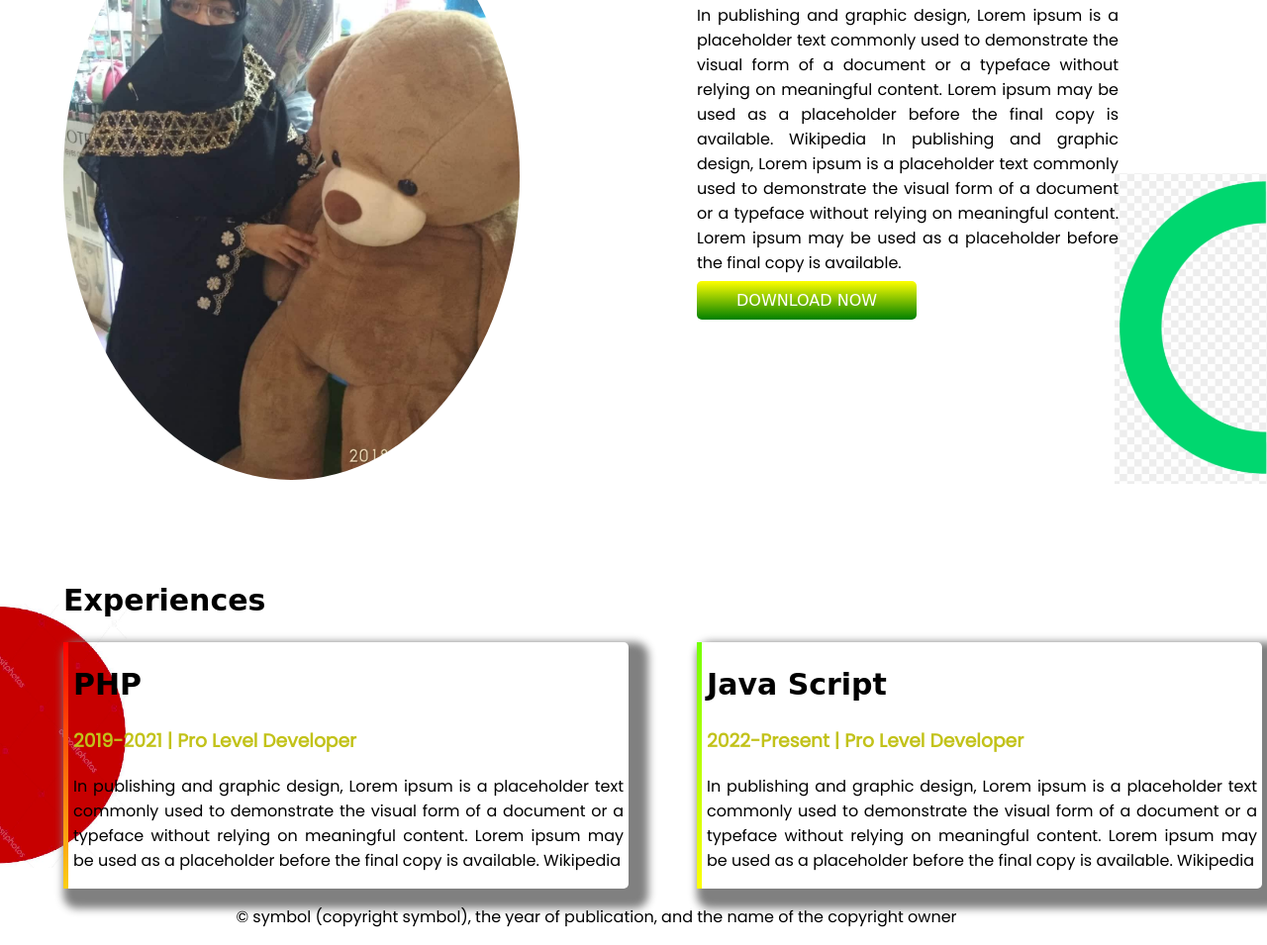
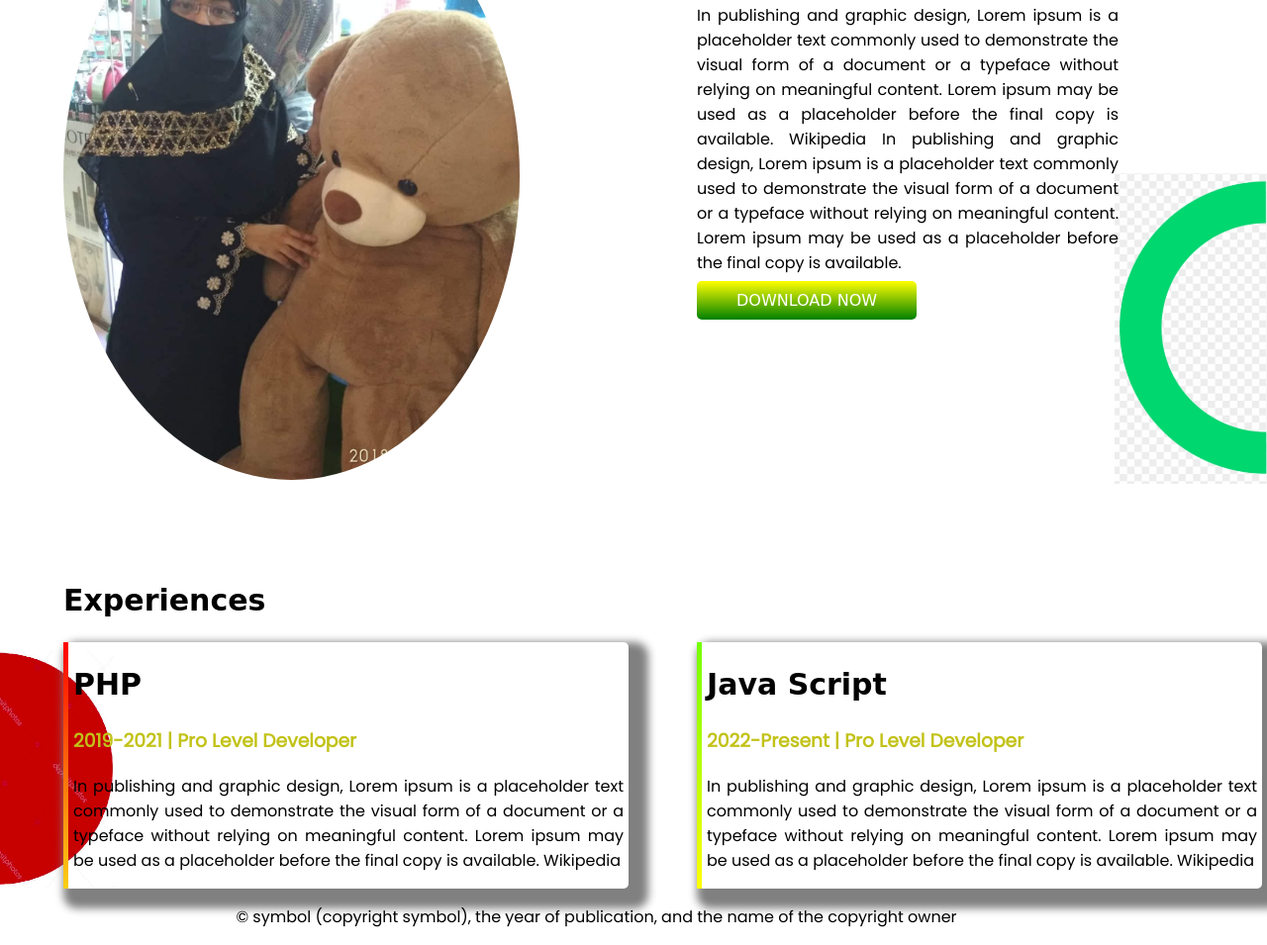
Before and after one commit to nusratBD/My-Own-Site, a plain HTML site: page index.html in a window 1280 px wide. Shown: the part 694-1649 px from the top of the page at 99% size. Drawn offline with Linux system fonts and the light colour scheme; a web font is replaced by a local one.

Commit message:
bottom-banner position changed

```diff
--- a/style.css
+++ b/style.css
@@ -73,8 +73,9 @@ p {
 .bottom-banner {
   background-image: url(Photos/Others/bottom-banner.png);
   background-repeat: no-repeat;
-  background-size: 10%;
+  background-size: 9%;
   background-position: left;
+  background-position-y: bottom;
 }
 #php {
   border-left: 5px solid;
```
